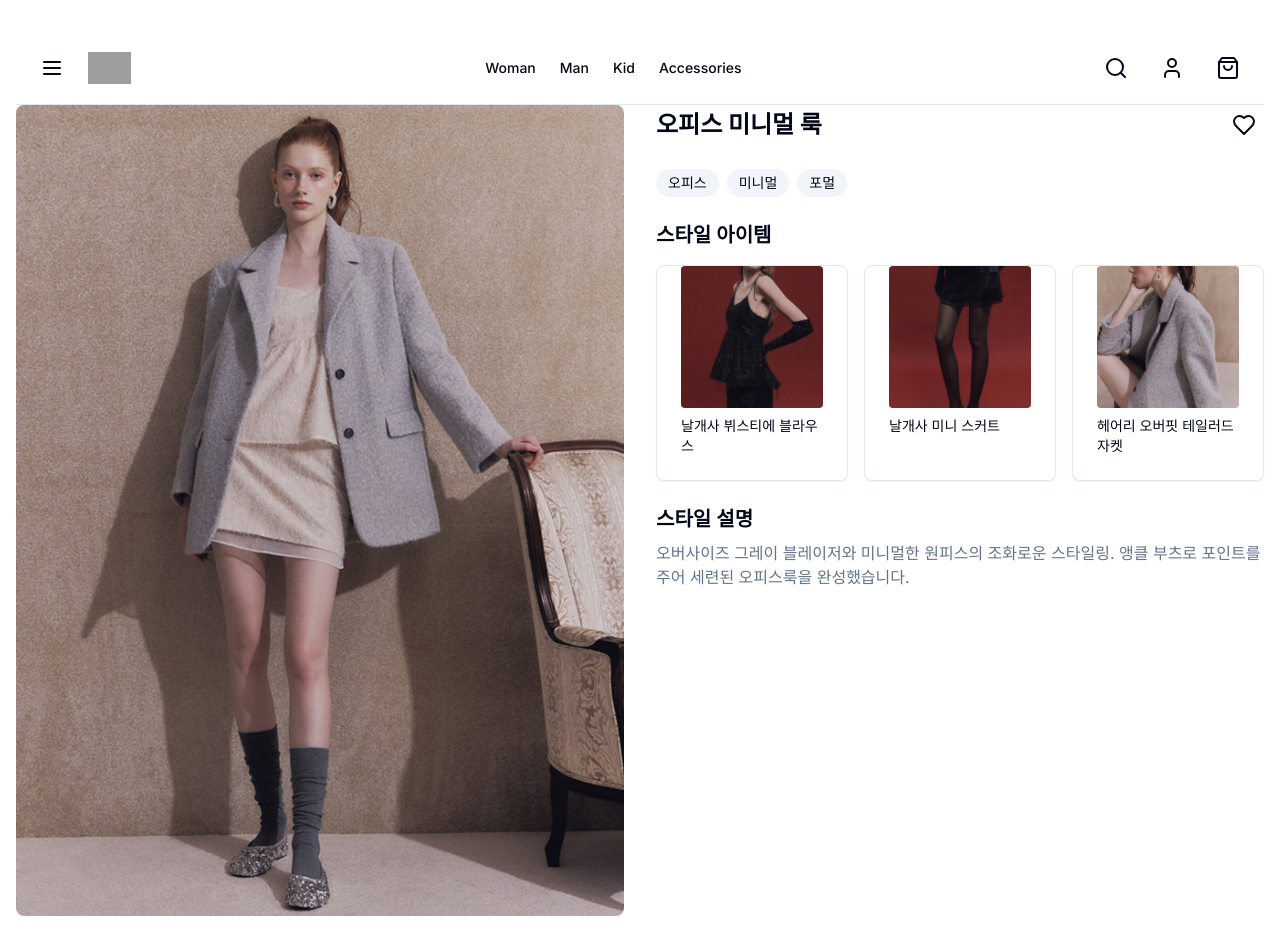
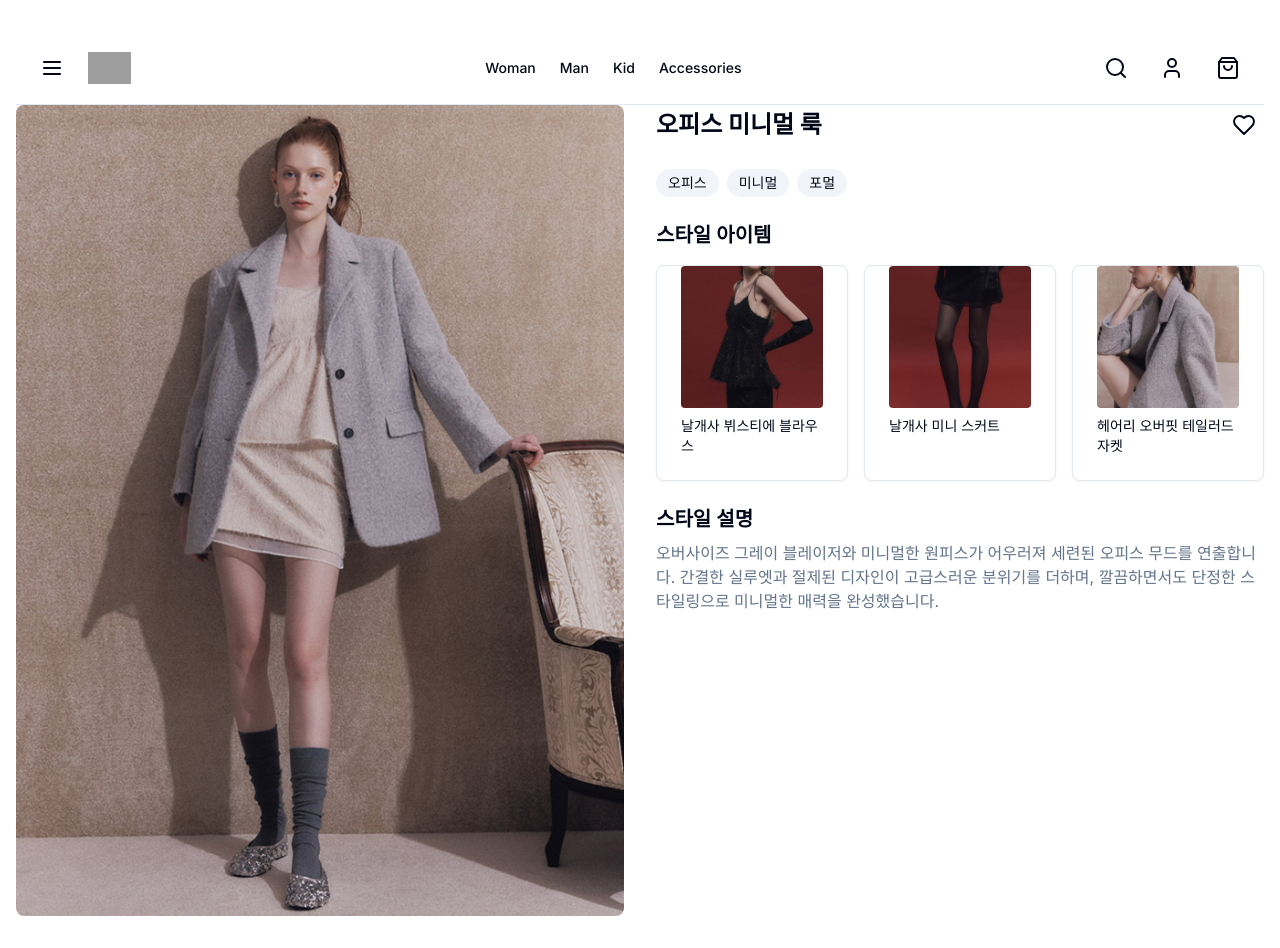
Before and after one commit to P1aymak3r/hallym404, a Next.js app: page /style-preset/styles in a window 1280 px wide. Built offline with nearby package versions, Linux system fonts and the light colour scheme; grey boxes are pictures that could not be loaded.

Commit message:
Update page.tsx

```diff
--- a/app/style-preset/styles/page.tsx
+++ b/app/style-preset/styles/page.tsx
@@ -71,8 +71,8 @@ export default function StylePresetDetail() {
           <div className="space-y-2">
             <h2 className="text-xl font-semibold">스타일 설명</h2>
             <p className="text-muted-foreground">
-              오버사이즈 그레이 블레이저와 미니멀한 원피스의 조화로운 스타일링.
-              앵클 부츠로 포인트를 주어 세련된 오피스룩을 완성했습니다.
+             오버사이즈 그레이 블레이저와 미니멀한 원피스가 어우러져 세련된 오피스 무드를 연출합니다.
+              간결한 실루엣과 절제된 디자인이 고급스러운 분위기를 더하며, 깔끔하면서도 단정한 스타일링으로 미니멀한 매력을 완성했습니다.
             </p>
           </div>
         </div>
```
